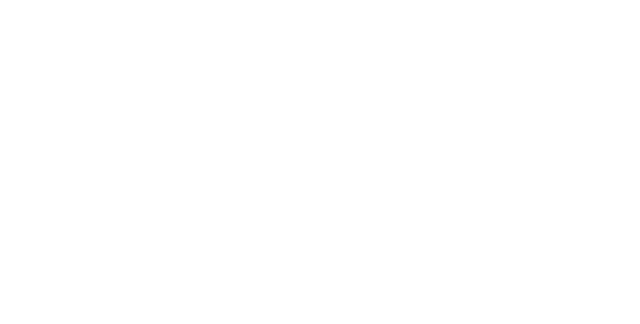
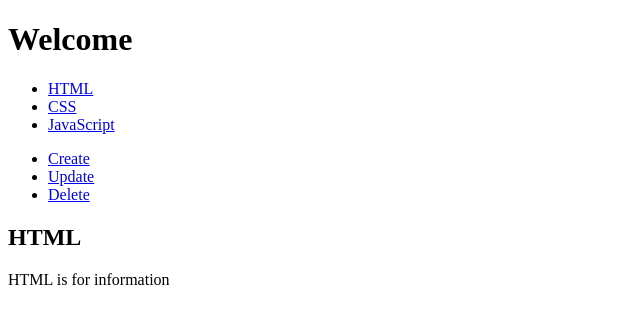
Before and after one commit to Csquid/react_egoing_practice_1, a React (Create React App) app: page / in a window 1280 px wide. Shown: the top 324 px of the page, without its empty margins (0-640 px from the left). Built offline with nearby package versions, Linux system fonts and the light colour scheme.

Commit message:
기본적인 HTML 틀 + 컴포넌트 생성 [set default HTML Frame + Create Component]

```diff
--- a/src/App.js
+++ b/src/App.js
@@ -1,10 +1,18 @@
 import React, { Component } from 'react';
+import Header from './components/Header';
+import Navigation from './components/Navigation';
+import Controll from './components/Controll';
+import Content from './components/Content';
 
 class App extends Component {
   render() {
 
     return (
       <div className="App">
+        <Header></Header>
+        <Navigation></Navigation>
+        <Controll></Controll>
+        <Content></Content>
       </div>
     );
   }
--- /dev/null
+++ b/src/components/Content.js
@@ -0,0 +1,15 @@
+import React, {Component} from 'react';
+
+class Content extends Component {
+  state = {}
+  render() {
+    return (
+      <div>
+        <h2>HTML</h2>
+        <p>HTML is for information</p>
+      </div>
+    );
+  }
+}
+
+export default Content;
--- /dev/null
+++ b/src/components/Controll.js
@@ -0,0 +1,18 @@
+import React, {Component} from 'react';
+
+class Controll extends Component {
+  state = {}
+  render() {
+    return (
+      <div>
+        <ul>
+          <li><a href="/">Create</a></li>
+          <li><a href="/">Update</a></li>
+          <li><a href="/">Delete</a></li>
+        </ul>
+      </div>
+    );
+  }
+}
+
+export default Controll;
--- /dev/null
+++ b/src/components/Header.js
@@ -0,0 +1,12 @@
+import React, {Component} from 'react';
+
+class Header extends Component {
+  state = {}
+  render() {
+    return (
+      <h1>Welcome</h1>
+    );
+  }
+}
+
+export default Header;
--- /dev/null
+++ b/src/components/Navigation.js
@@ -0,0 +1,18 @@
+import React, {Component} from 'react';
+
+class Navigation extends Component {
+  state = {}
+  render() {
+    return (
+      <nav>
+        <ul>
+          <li><a href="/">HTML</a></li>
+          <li><a href="/">CSS</a></li>
+          <li><a href="/">JavaScript</a></li>
+        </ul>
+      </nav>
+    );
+  }
+}
+
+export default Navigation;
```
